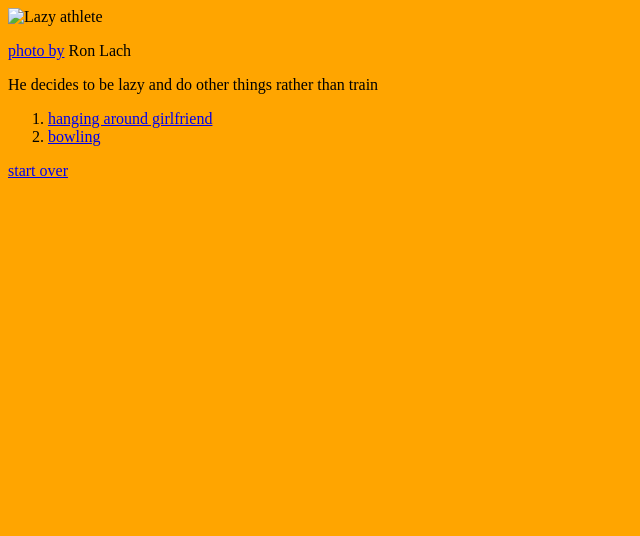
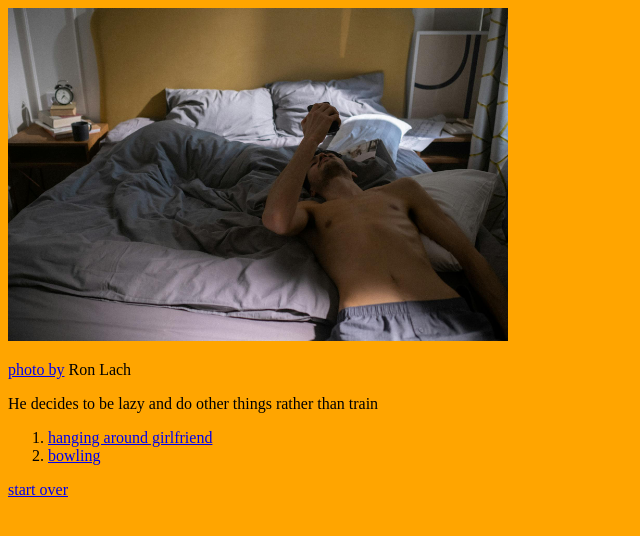
Before and after one commit to IzzyM0920/DresPlaybook, a plain HTML site: page Slack off.html in a window 1280 px wide. Shown: the whole page, without its empty margins (0-640 px from the left). Drawn offline with Linux system fonts and the light colour scheme.

Commit message:
Update Slack off.html

```diff
--- a/Slack off.html
+++ b/Slack off.html
@@ -5,7 +5,7 @@
 
     </head>
     <body>
-        <img src="images/Lazy.jpg" width="500" alt="Lazy athlete"/>
+        <img src="Lazy.jpg" width="500" alt="Lazy athlete"/>
         <p><a href="https://www.pexels.com/photo/man-bed-bedroom-adult-9615262/">photo by</a> Ron Lach</p>
      <p>He decides to be lazy and do other things rather than train</p>
        <ol>
```
